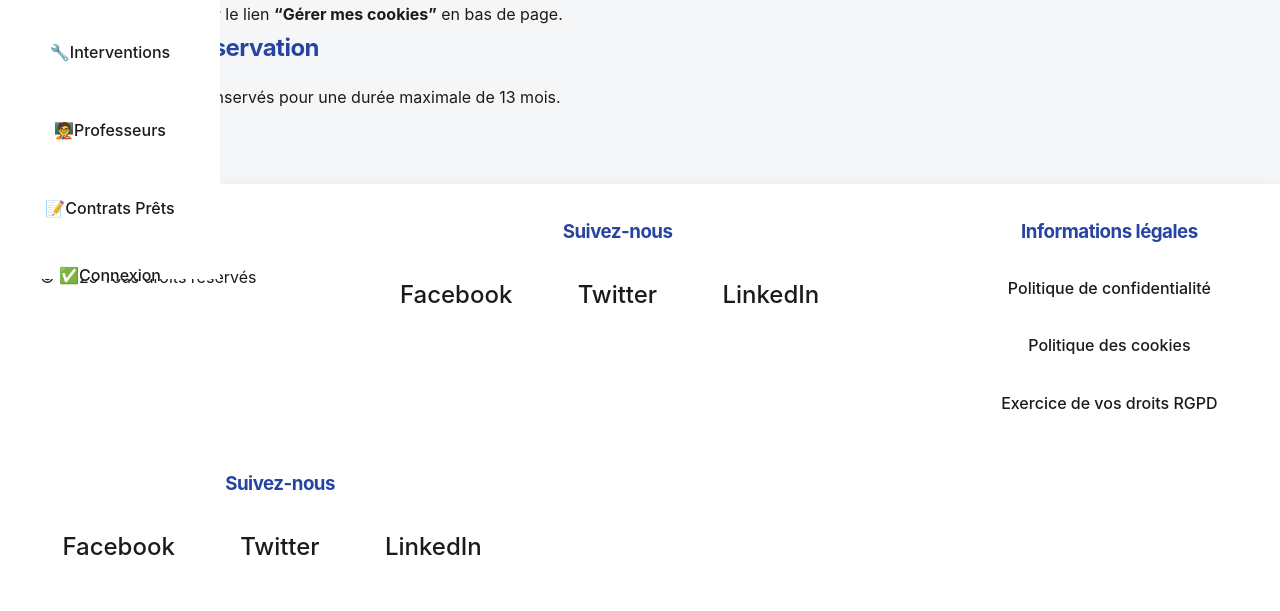
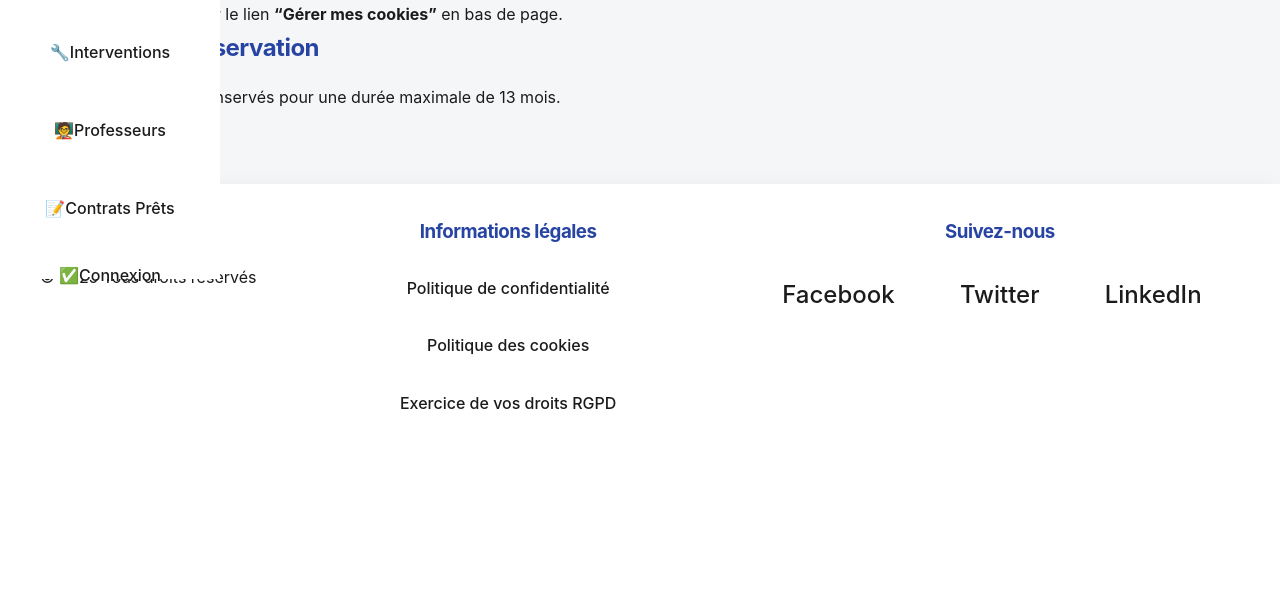
Before and after one commit to ZakinaA/25notf0nd, a Symfony app: template templates/cookie/index.html.twig in a window 1280 px wide. Shown: the part 521-1132 px from the top of the page. After the commit the page ends 930 px from the top, so only its background shows below. Run offline with Twig, Linux system fonts and the light colour scheme; the template is opened without the code that fills it, so the values that code supplies are empty; some libraries are stand-ins or nearby versions.

Commit message:
gestionnaire tache + origin

```diff
--- a/templates/base.html.twig
+++ b/templates/base.html.twig
@@ -438,16 +438,7 @@ footer {
       <p>© 2025 Tous droits réservés</p>
     </div>
 
-    <!-- Navigation rapide -->
-    <div class="footer-nav">
-      <div class="footer-social">
-      <h3>Suivez-nous</h3>
-      <a href="#" aria-label="Facebook">Facebook</a>
-      <a href="https://x.com/Doigby" aria-label="Twitter">Twitter</a>
-      <a href="#" aria-label="LinkedIn">LinkedIn</a>
 
-    </div>
-    </div>
 
 
     <!-- Informations légales / RGPD -->
@@ -461,15 +452,15 @@ footer {
     </div>
 
     <!-- Navigation rapide -->
-        <div class="footer-nav">
-          <div class="footer-social">
-          <h3>Suivez-nous</h3>
-          <a href="#" aria-label="Facebook">Facebook</a>
-          <a href="#" aria-label="Twitter">Twitter</a>
-          <a href="#" aria-label="LinkedIn">LinkedIn</a>
-        </div>
-        </div>
+    <div class="footer-nav">
+      <div class="footer-social">
+      <h3>Suivez-nous</h3>
+      <a href="https://www.youtube.com/watch?v=u4ecB57jFhI&list=RDu4ecB57jFhI&start_radio=1" aria-label="Facebook">Facebook</a>
+      <a href="https://x.com/Doigby" aria-label="Twitter">Twitter</a>
+      <a href="https://www.youtube.com/watch?v=7xtagPvAQrY" aria-label="LinkedIn">LinkedIn</a>
 
+    </div>
+    </div>
   </div>
 </footer>
   </body>
```
